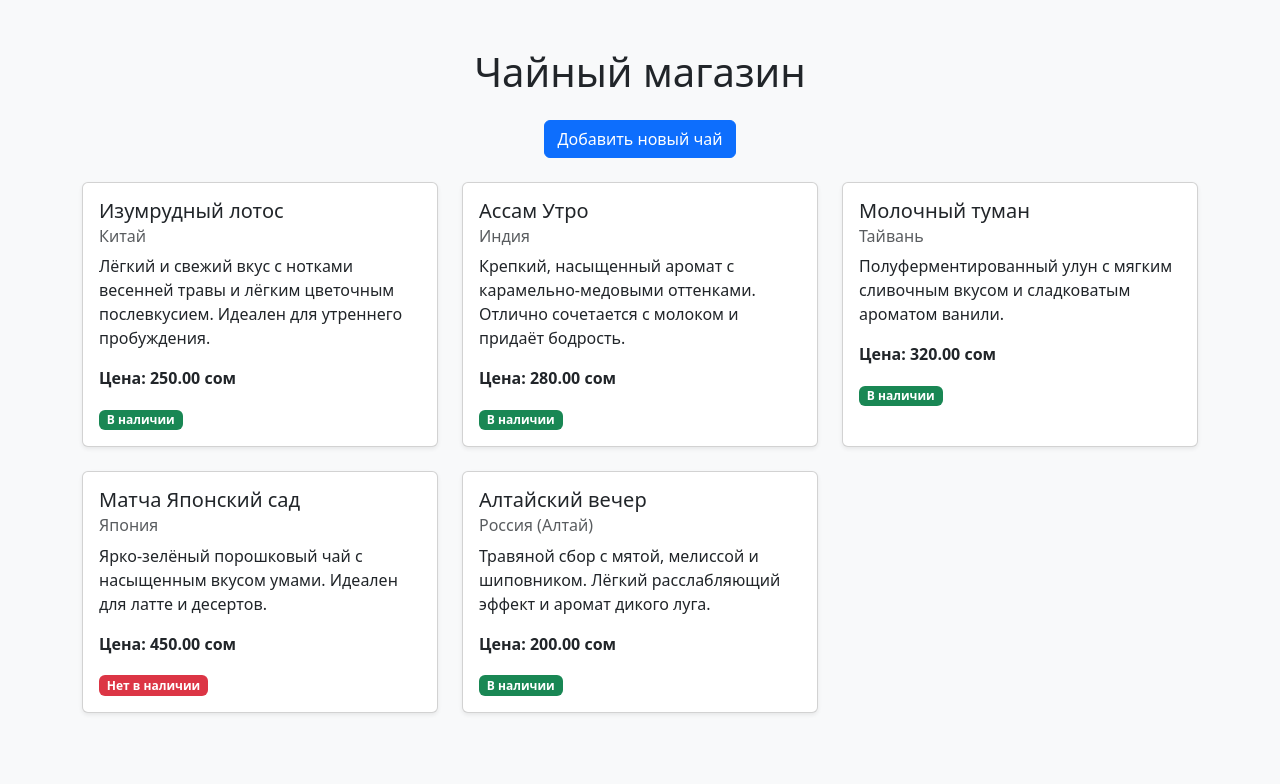
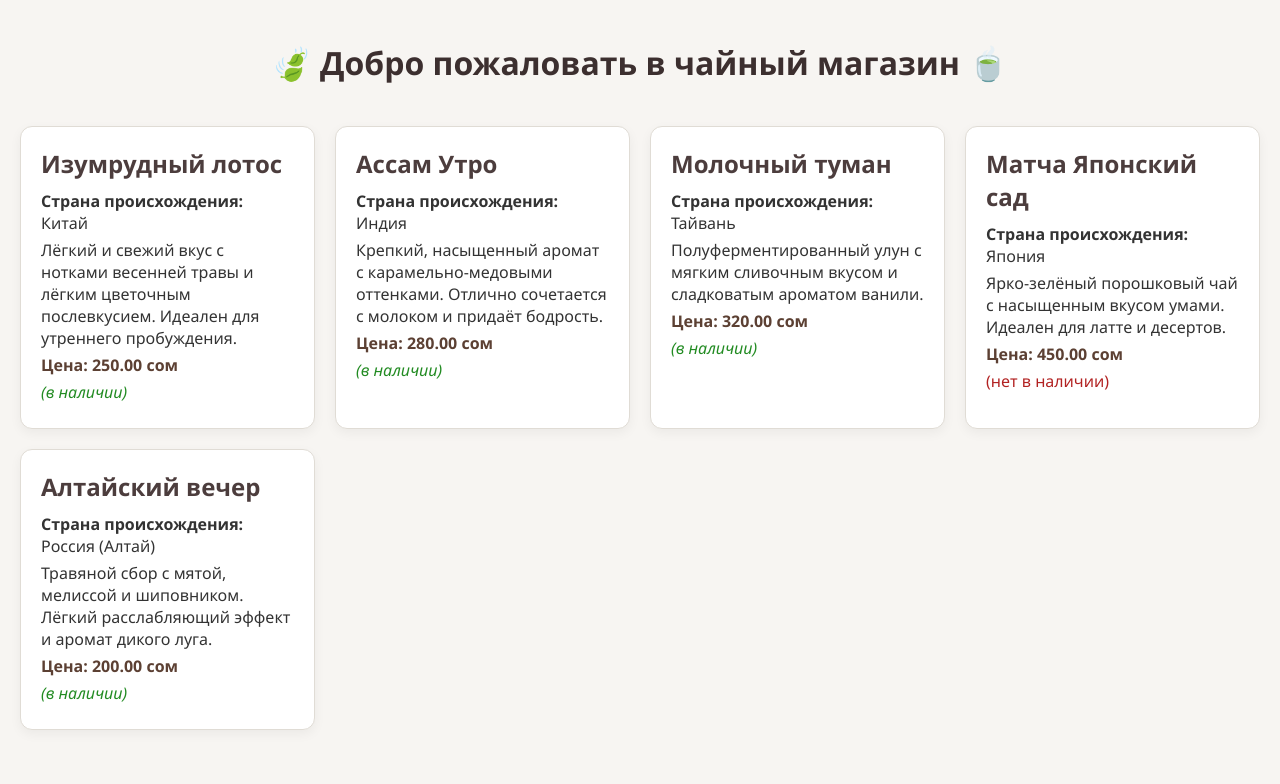
Before and after one commit to wassloot/bookshop, a Django app: page / in a window 1280 px wide. Shown: the top 784 px of the page. Run offline with Django 4.2, Linux system fonts and the light colour scheme; data comes from the database, SQL or seed files in the repository; both versions use the stored data as it was after the commit.

Commit message:
HAHAHAHA

```diff
--- a/shop/templates/shop/tea_list.html
+++ b/shop/templates/shop/tea_list.html
@@ -3,39 +3,82 @@
 <head>
     <meta charset="UTF-8">
     <title>Чайный магазин</title>
-    <link href="https://cdn.jsdelivr.net/npm/bootstrap@5.3.3/dist/css/bootstrap.min.css" rel="stylesheet">
+    <style>
+        body {
+            font-family: "Segoe UI", Tahoma, Geneva, Verdana, sans-serif;
+            background-color: #f7f5f2;
+            color: #333;
+            padding: 20px;
+            margin: 0;
+        }
+
+        h1 {
+            text-align: center;
+            color: #3c2f2f;
+        }
+
+        .tea-list {
+            display: grid;
+            grid-template-columns: repeat(auto-fit, minmax(280px, 1fr));
+            gap: 20px;
+            padding: 20px 0;
+        }
+
+        .tea-card {
+            background-color: white;
+            border: 1px solid #e0dcd5;
+            border-radius: 12px;
+            padding: 20px;
+            box-shadow: 0 4px 12px rgba(0, 0, 0, 0.05);
+            transition: transform 0.2s ease;
+        }
+
+        .tea-card:hover {
+            transform: translateY(-5px);
+        }
+
+        .tea-card h2 {
+            margin: 0 0 10px;
+            color: #4c3d3d;
+        }
+
+        .tea-card p {
+            margin: 5px 0;
+        }
+
+        .price {
+            font-weight: bold;
+            color: #5c4033;
+        }
+
+        .stock {
+            font-style: italic;
+            color: #228b22;
+        }
+
+        .out-of-stock {
+            color: #b22222;
+        }
+    </style>
 </head>
-<body class="bg-light">
-
-<div class="container py-5">
-    <h1 class="text-center mb-4">Чайный магазин</h1>
-
-    <div class="text-center mb-4">
-        <a href="{% url 'add_tea' %}" class="btn btn-primary">Добавить новый чай</a>
-    </div>
-
-    <div class="row">
+<body>
+    <h1>🍃 Добро пожаловать в чайный магазин 🍵</h1>
+    <div class="tea-list">
         {% for tea in teas %}
-        <div class="col-md-4 mb-4">
-            <div class="card h-100 shadow-sm">
-                <div class="card-body">
-                    <h5 class="card-title">{{ tea.name }}</h5>
-                    <h6 class="card-subtitle mb-2 text-muted">{{ tea.origin }}</h6>
-                    <p class="card-text">{{ tea.description }}</p>
-                    <p class="card-text fw-bold">Цена: {{ tea.price }} сом</p>
-                    {% if tea.in_stock %}
-                        <span class="badge bg-success">В наличии</span>
-                    {% else %}
-                        <span class="badge bg-danger">Нет в наличии</span>
-                    {% endif %}
-                </div>
+            <div class="tea-card">
+                <h2>{{ tea.name }}</h2>
+                <p><strong>Страна происхождения:</strong> {{ tea.origin }}</p>
+                <p>{{ tea.description }}</p>
+                <p class="price">Цена: {{ tea.price }} сом</p>
+                {% if tea.in_stock %}
+                    <p class="stock">(в наличии)</p>
+                {% else %}
+                    <p class="out-of-stock">(нет в наличии)</p>
+                {% endif %}
             </div>
-        </div>
         {% empty %}
-        <p class="text-center">Пока нет чаёв в базе. Добавьте первый!</p>
+            <p>Пока нет доступных чаёв.</p>
         {% endfor %}
     </div>
-</div>
-
 </body>
 </html>
```
Also changed, not shown: shop/fixtures/initial_teas.json (added, +57 -0 lines), db.sqlite3.
